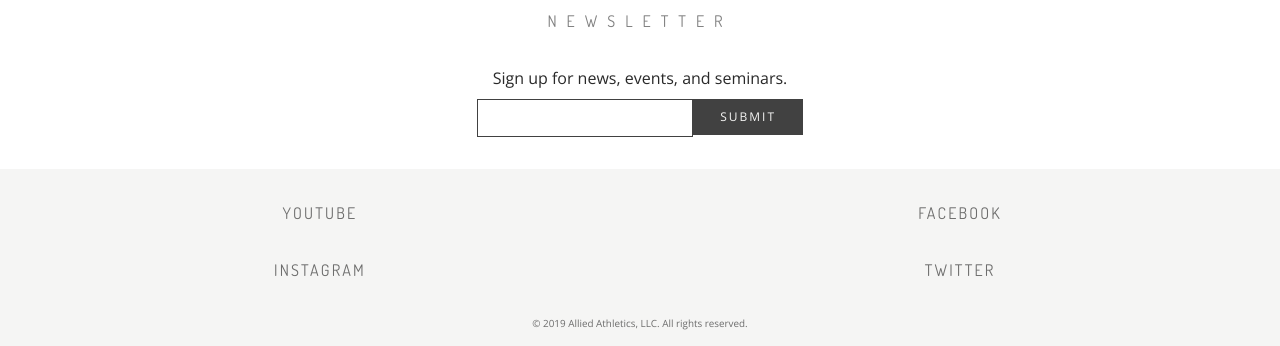
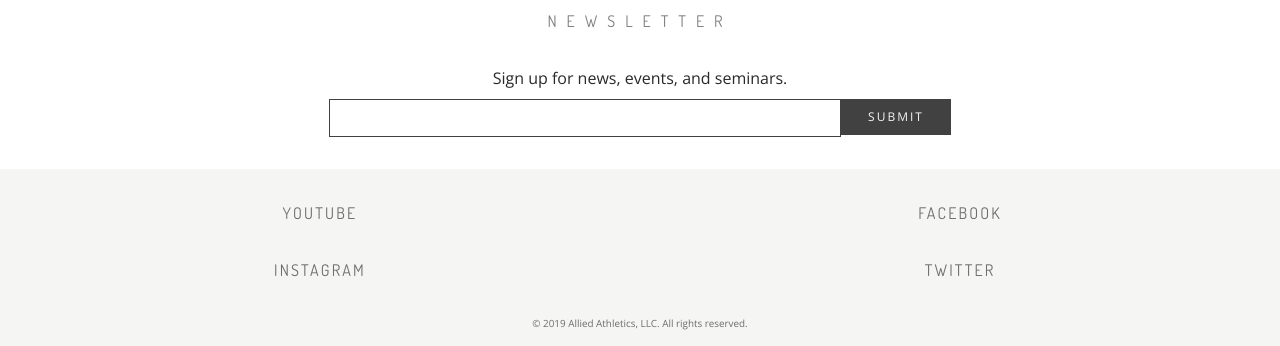
Before and after one commit to shannonhorn/shannonhorn.github.io, a plain HTML site: page index.html in a window 1280 px wide. Shown: the part 822-1168 px from the top of the page. Drawn offline with nearby package versions, Linux system fonts and the light colour scheme; some icons are missing.

Commit message:
Email update

```diff
--- a/styles/index.css
+++ b/styles/index.css
@@ -398,6 +398,7 @@ input {
   border-width: 0.1px;
   padding: 0.382rem;
   outline: none;
+  min-width: 40vw;
 }
 
 .btn-default {
```
